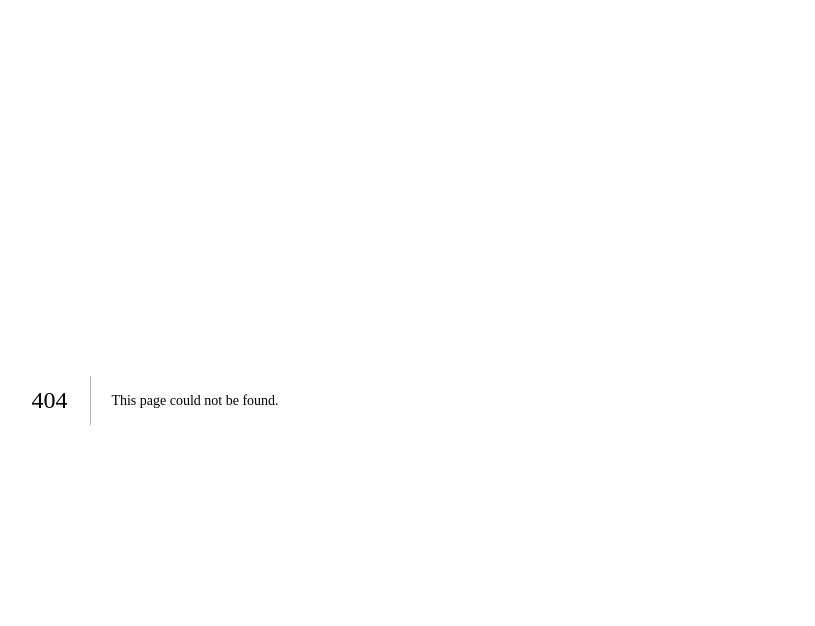
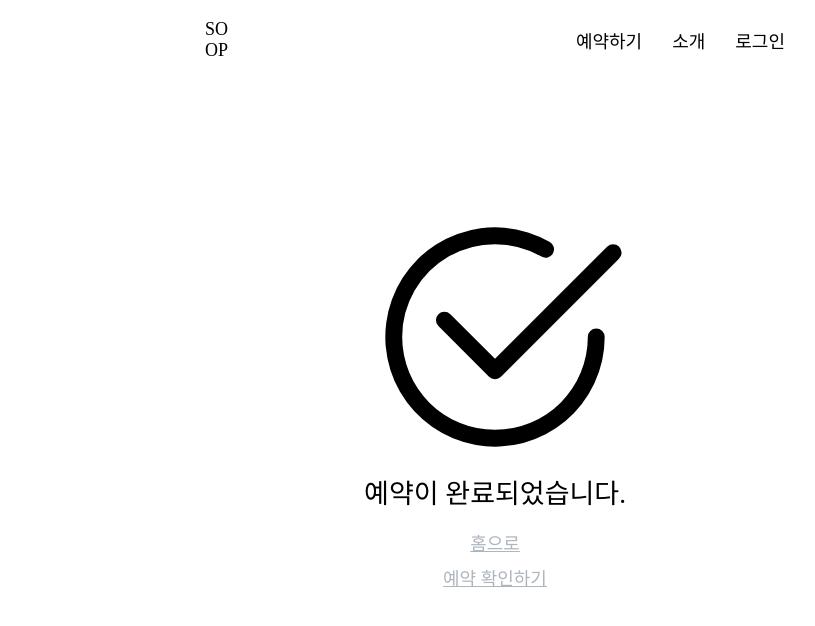
Before and after one commit to yeongipark/soop, a Next.js app: page /complete in a window 1280 px wide. Before the commit this address had no page. Shown: the top 626 px of the page, without its empty margins (145-960 px from the left). Built offline with nearby package versions, Linux system fonts and the light colour scheme; a web font is replaced by a local one.

Commit message:
feat(reserve_check): 예약 하기 누르면 예약 완료 화면으로 넘어가기

```diff
--- /dev/null
+++ b/src/app/(noFooter)/complete/page.module.css
@@ -0,0 +1,22 @@
+.container {
+  height: 80vh;
+  display: flex;
+  flex-direction: column;
+  justify-content: center;
+  align-items: center;
+}
+
+.title {
+  font-size: 1.5rem;
+  margin-bottom: 1rem;
+}
+
+.icon {
+  font-size: 15rem;
+}
+
+.container > a {
+  margin-bottom: 0.5rem;
+  text-decoration: underline;
+  color: var(--gray5);
+}
--- /dev/null
+++ b/src/app/(noFooter)/complete/page.tsx
@@ -0,0 +1,12 @@
+import style from "./page.module.css";
+import { BsCheck2Circle } from "react-icons/bs";
+export default function Page() {
+  return (
+    <div className={style.container}>
+      <BsCheck2Circle className={style.icon} />
+      <p className={style.title}>예약이 완료되었습니다.</p>
+      <a href="/">홈으로</a>
+      <a href="/">예약 확인하기</a>
+    </div>
+  );
+}
```
Also changed, not shown: src/app/(noFooter)/reserve/check/page.tsx (+9 -1 lines).
